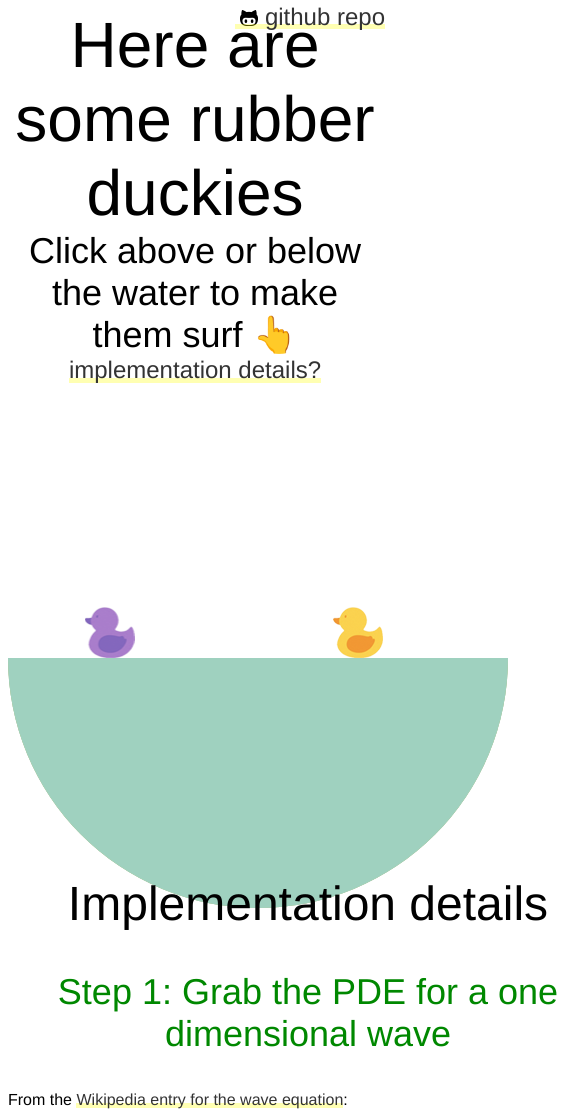
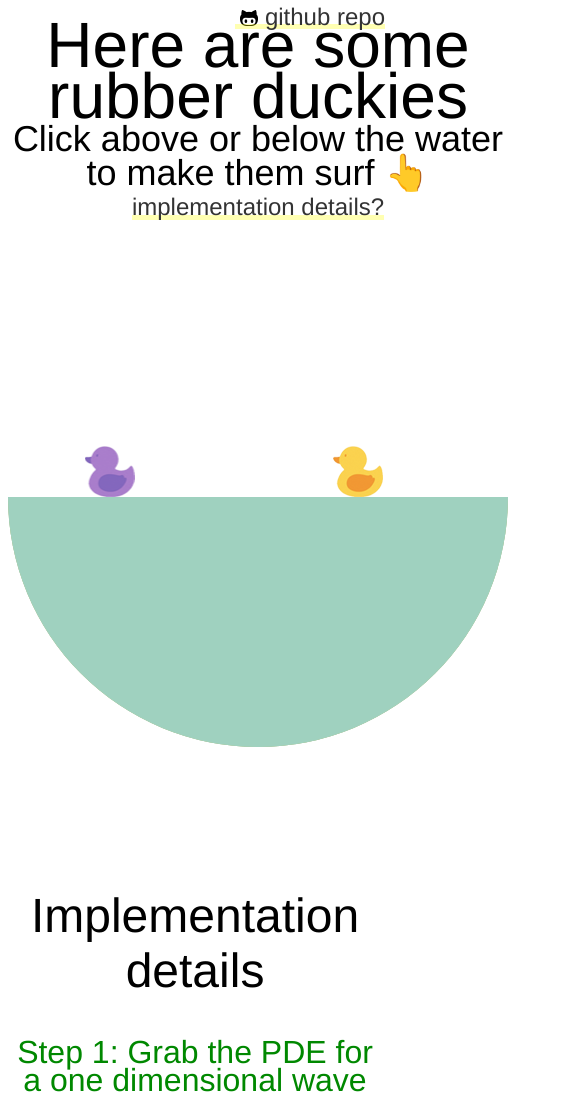
Before and after one commit to jiwonkim/waves, a plain HTML site: page index.html in a window 390 px wide. Shown: the top 1112 px of the page, 585 px wide, since content can reach past the window. Drawn offline with Linux system fonts and the light colour scheme.

Commit message:
Made page more mobile friendly

```diff
--- a/style.css
+++ b/style.css
@@ -8,27 +8,30 @@ h1, h2, h3 {
 }
 
 h1 {
-    font-size: 64px;
+    font-size: 4em;
     margin-bottom: 0;
+    line-height: 0.8em;
 }
 
 h2 {
-    font-size: 48px;
+    font-size: 3em;
 }
 
 h3 {
-    font-size: 36px;
+    font-size: 2em;
     color: #080;
+    line-height: 0.9em;
 }
 
 .help {
-    font-size: 24px;
+    font-size: 1.5em;
     font-weight: 100;
     margin-top: 0;
+    line-height: 1.4em;
 }
 
 .help strong {
-    font-size: 36px;
+    font-size: 1.5em;
     font-weight: 100;
 }
 
@@ -47,6 +50,7 @@ canvas {
 }
 
 #demo {
+    margin-top: 20px;
     min-height: 700px;
     height: 100%;
 }
@@ -70,7 +74,7 @@ canvas {
 }
 
 .pre {
-    font-size: 16px;
+    font-size: 1.2em;
     display: inline;
     font-family: monospace;
     color: #080;
@@ -88,8 +92,19 @@ canvas {
     top: 5px;
     right: 5px;
     padding-left: 30px;
-    font-size: 24px;
-    line-height: 24px;
+    font-size: 1.5em;
+    line-height: 1em;
     background-image: url('github.png');
     background-repeat: no-repeat;
 }
+
+@media (max-width: 600px) {
+    #demo,
+    #implementation {
+        width: 100%;
+    }
+
+    #demo {
+        min-width: 500px;
+    }
+}
```
